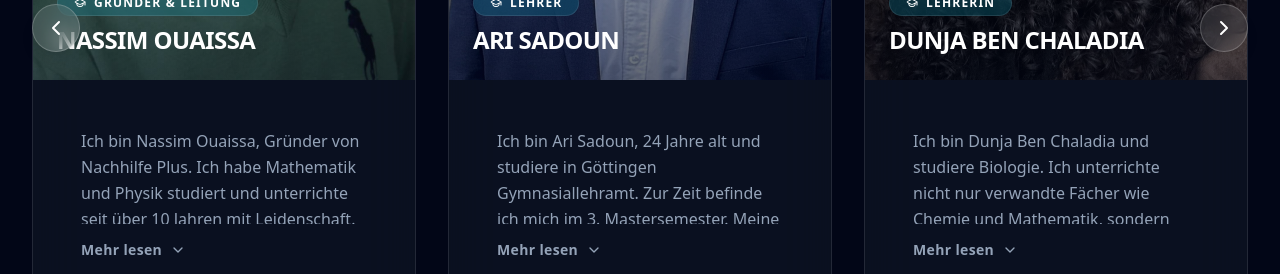
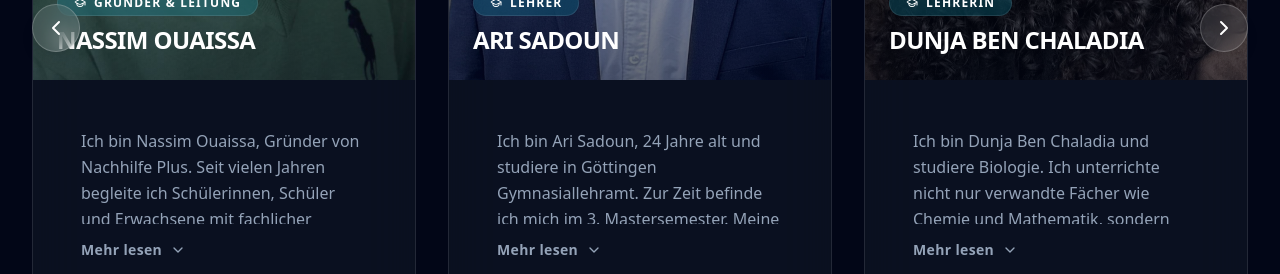
Before and after one commit to Amazigh-DZ/nachhilfeplus, a React (Vite) app: page / in a window 1280 px wide. Shown: the part 5100-5374 px from the top of the page. Built offline with nearby package versions, Linux system fonts and the light colour scheme.

Commit message:
Update team bio and footer link styles

```diff
--- a/src/App.tsx
+++ b/src/App.tsx
@@ -679,8 +679,8 @@ export default function App() {
                 }
               }, 100);
             }} className="hover:text-white transition-colors">Kontakt</Link>
-            <button onClick={() => setShowImpressum(true)} className="hover:text-white transition-colors bg-transparent border-none cursor-pointer p-0 m-0">Impressum</button>
-            <button onClick={() => setShowDatenschutz(true)} className="hover:text-white transition-colors bg-transparent border-none cursor-pointer p-0 m-0">Datenschutz</button>
+            <button onClick={() => setShowImpressum(true)} className="text-xs font-black uppercase tracking-widest text-slate-500 hover:text-white transition-colors bg-transparent border-none cursor-pointer p-0 m-0">Impressum</button>
+            <button onClick={() => setShowDatenschutz(true)} className="text-xs font-black uppercase tracking-widest text-slate-500 hover:text-white transition-colors bg-transparent border-none cursor-pointer p-0 m-0">Datenschutz</button>
           </div>
           <div className="text-xs font-bold text-slate-600 tracking-[0.3em] uppercase">
             &copy; 2019 Nachhilfe Plus &bull; Dein Weg zum Erfolg
--- a/src/components/Team.tsx
+++ b/src/components/Team.tsx
@@ -22,7 +22,7 @@ const team: TeamMember[] = [
   {
     name: "Nassim Ouaissa",
     role: "Gründer & Leitung",
-    bio: "Ich bin Nassim Ouaissa, Gründer von Nachhilfe Plus. Ich habe Mathematik und Physik studiert und unterrichte seit über 10 Jahren mit Leidenschaft. Mein Ziel ist es, Schüler:innen nicht nur Wissen, sondern auch Selbstvertrauen und Freude am Lernen zu vermitteln. Moderne Lernmethoden, Geduld und individuelle Förderung stehen für mich im Mittelpunkt.",
+    bio: "Ich bin Nassim Ouaissa, Gründer von Nachhilfe Plus. Seit vielen Jahren begleite ich Schülerinnen, Schüler und Erwachsene mit fachlicher Kompetenz, Geduld und echter Begeisterung für Lernen und Lehren. Meine Schwerpunkte liegen in Mathematik, Physik, Wirtschaft, Informatik sowie EDV. Als zertifizierter Nachhilfelehrer im Rahmen des Bildungs- und Teilhabepakets (BuT) im Landkreis Göttingen bin ich bereits seit 2012 tätig. Seit 2014 unterstütze ich außerdem minderjährige Flüchtlinge bei der Jugendhilfe Südniedersachsen e.V. in unterschiedlichen Fächern. Ergänzend dazu war und bin ich in Bildungs- und Integrationsprojekten aktiv und bereite Lernende gezielt auf Schulabschlüsse im Sekundarbereich I sowie auf das Abitur vor. Im Mittelpunkt meiner Arbeit steht immer der Mensch: Ich möchte Lernende individuell fördern, fachlich stärken und ihnen Schritt für Schritt mehr Sicherheit auf ihrem Bildungsweg geben. Nachhilfe Plus steht deshalb für qualifizierten, persönlichen und nachhaltigen Unterricht.",
     image: nassimImage,
     subjects: "Mathe, Physik, Französisch, Informatik",
   },
```
